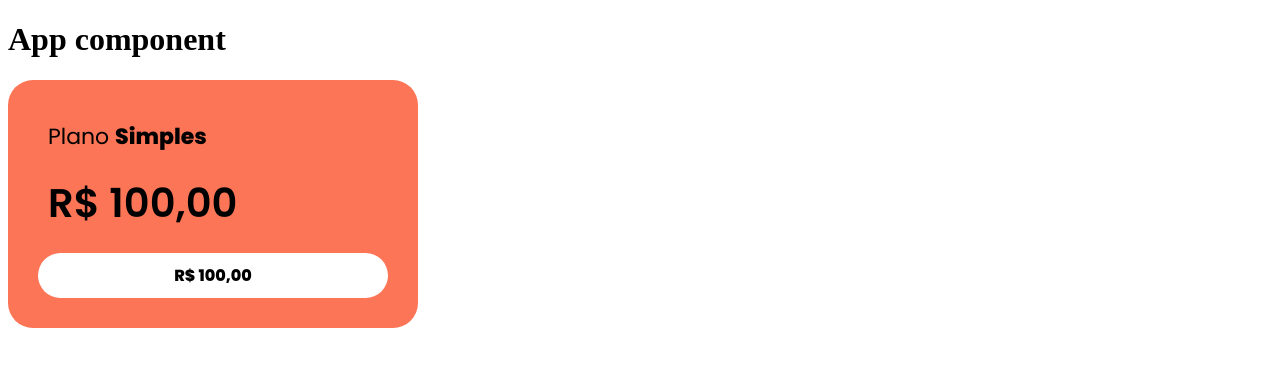
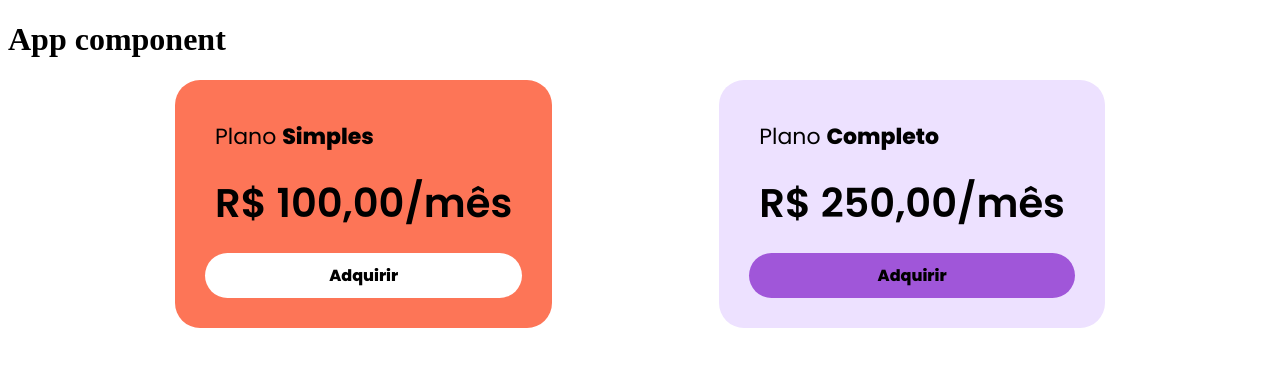
Before and after one commit to vjrsz/Angular17-FelipedaSilvaFreitas-Udemy, an Angular app in the folder sessao03/: page / in a window 1280 px wide. Shown: the top 366 px of the page. Built offline with nearby package versions, Linux system fonts and the light colour scheme.

Commit message:
sessao 03 @ card component @ card-roxo component

```diff
--- a/sessao03/src/app/app.component.html
+++ b/sessao03/src/app/app.component.html
@@ -1,3 +1,5 @@
 <h1>App component</h1>
-
-<app-card></app-card>
+<div class="cards-container">
+    <app-card></app-card>
+    <app-card-roxo></app-card-roxo>
+</div>
--- a/sessao03/src/app/app.component.scss
+++ b/sessao03/src/app/app.component.scss
@@ -0,0 +1,4 @@
+.cards-container{
+    display: flex;
+    justify-content: space-evenly;
+}
--- a/sessao03/src/app/app.module.ts
+++ b/sessao03/src/app/app.module.ts
@@ -4,11 +4,13 @@ import { BrowserModule } from '@angular/platform-browser';
 import { AppRoutingModule } from './app-routing.module';
 import { AppComponent } from './app.component';
 import { CardComponent } from './card/card.component';
+import { CardRoxoComponent } from './card-roxo/card-roxo.component';
 
 @NgModule({
     declarations: [
         AppComponent,
-        CardComponent
+        CardComponent,
+        CardRoxoComponent
     ],
     imports: [
         BrowserModule,
--- /dev/null
+++ b/sessao03/src/app/card-roxo/card-roxo.component.html
@@ -0,0 +1,5 @@
+<div class="card-roxo">
+    <div class="card-roxo__plan card-roxo__item">Plano <b>Completo</b></div>
+    <div class="card-roxo__price card-roxo__item">R$ 250,00/mês</div>
+    <div class="card-roxo__button card-roxo__item">Adquirir</div>
+</div>
--- /dev/null
+++ b/sessao03/src/app/card-roxo/card-roxo.component.scss
@@ -0,0 +1,32 @@
+@import url('https://fonts.googleapis.com/css2?family=Poppins:wght@100;400;600;800&family=Roboto+Mono:wght@100&display=swap');
+
+.card-roxo {
+    max-width: 350px;
+    background-color: #ede1ff;
+    border-radius: 25px;
+    padding: 30px;
+    font-family: 'Poppins', sans-serif;
+
+    &__item {
+        padding: 10px;
+    }
+
+    &__plan {
+        font-size: 22px;
+    }
+
+    &__price {
+        font-weight: 600;
+        font-size: 40px;
+    }
+
+    &__button {
+        font-size: 16px;
+        text-align: center;
+        margin-top: 10px;
+        border-radius: 25px;
+        background-color: #a056d9;
+        cursor: pointer;
+        font-weight: bold;
+    }
+}
--- a/sessao03/src/app/card/card.component.html
+++ b/sessao03/src/app/card/card.component.html
@@ -1,5 +1,5 @@
 <div class="card">
     <div class="card__plan card__item">Plano <b>Simples</b></div>
-    <div class="card__price card__item">R$ 100,00</div>
-    <div class="card__button card__item">R$ 100,00</div>
+    <div class="card__price card__item">R$ 100,00/mês</div>
+    <div class="card__button card__item">Adquirir</div>
 </div>
```
Also changed, not shown: sessao03/src/app/card-roxo/card-roxo.component.ts (added, +10 -0 lines), 1 other file (tests, documents, lock files or other folders).
